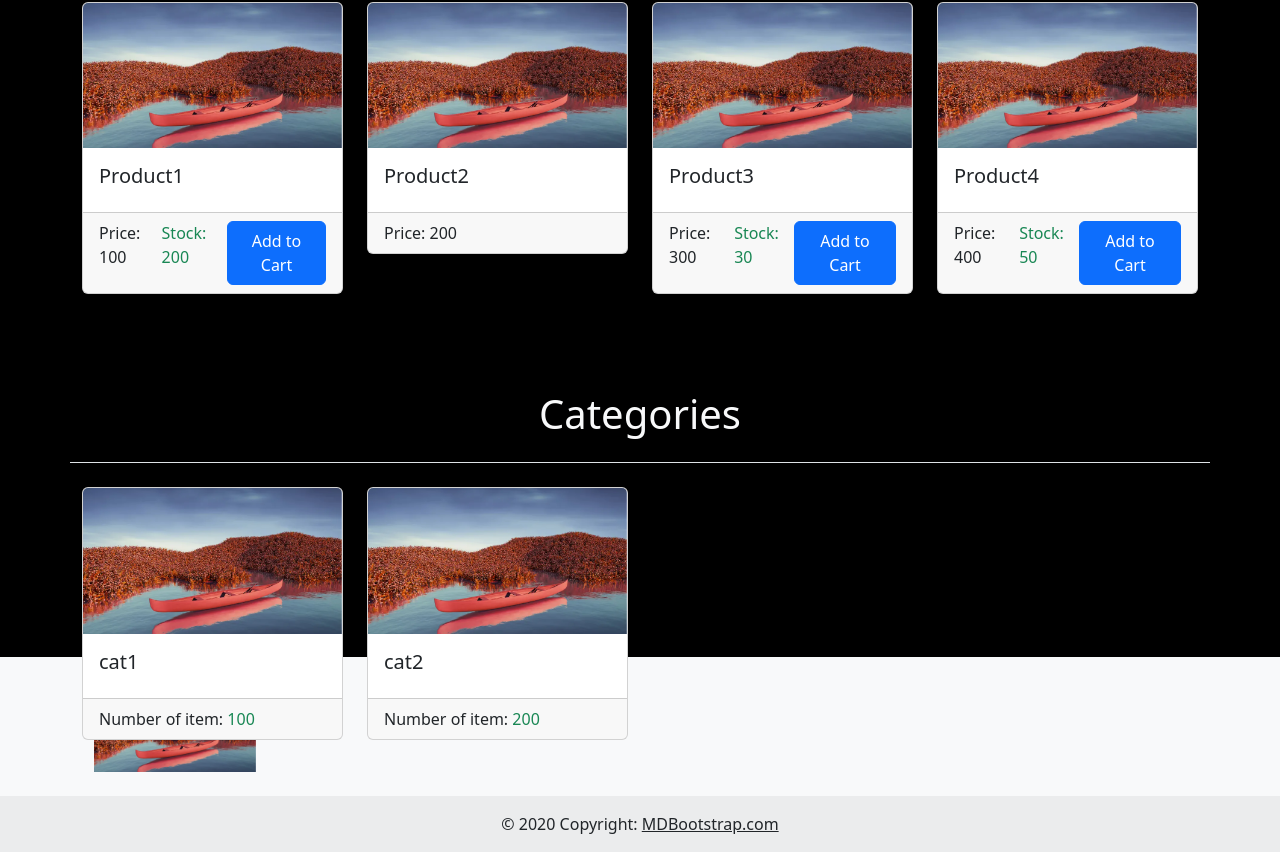
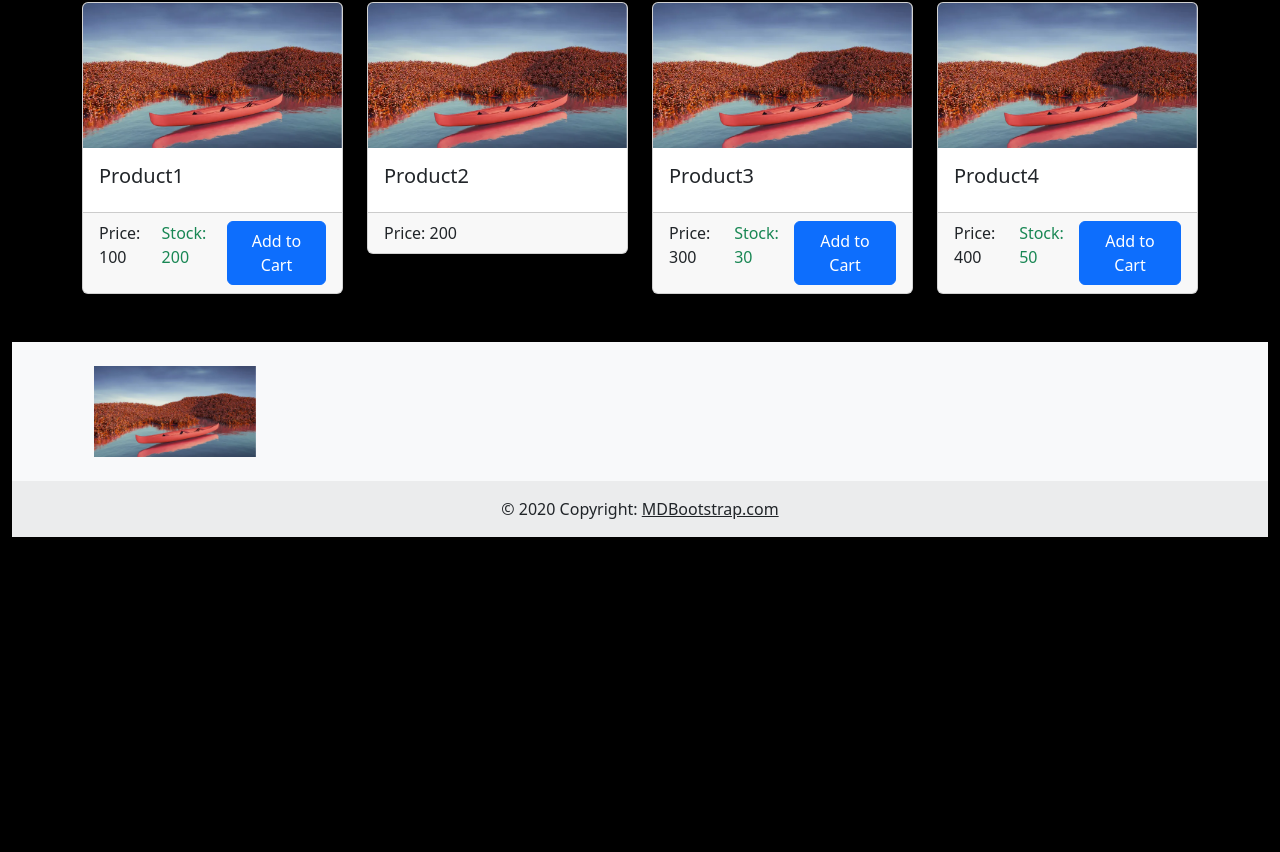
Before and after one commit to anasnashat/angular-day2-lab, an Angular app: page /home in a window 1280 px wide. Shown: the part 251-1103 px from the top of the page. After the commit the page ends 908 px from the top, so only its background shows below. Built offline with nearby package versions, Linux system fonts and the light colour scheme.

Commit message:
update app layout and routing: replace product component with router outlet, add products component, and adjust footer placement

```diff
--- a/src/app/app.component.html
+++ b/src/app/app.component.html
@@ -1,13 +1,14 @@
 
 <app-nav-bar></app-nav-bar>
 
-<div class="container mt-3 vh-100 w-100">
-  <div class="row">
-  <app-product (sendToCart)="addToCart($event)"></app-product>
-  </div>
-  <div class="row mt-5">
-    <app-category></app-category>
+<div class="container-fluid mt-3 vh-100">
+  <div class="container">
+    <div class="row">
+      <router-outlet></router-outlet>
+    </div>
   </div>
 
+  <div class="mt-5">
+    <app-footer></app-footer>
+  </div>
 </div>
-<app-footer></app-footer>
--- a/src/app/app.component.ts
+++ b/src/app/app.component.ts
@@ -14,7 +14,5 @@ import {FooterComponent} from './footer/footer.component';
 export class AppComponent {
   title = 'testApp';
 
-  addToCart(product: any) {
-    console.log('Product added to cart:', product);
-  }
+
 }
--- a/src/app/app.routes.ts
+++ b/src/app/app.routes.ts
@@ -2,13 +2,14 @@ import { Routes } from '@angular/router';
 import {AppComponent} from './app.component';
 import {AboutComponent} from './about/about.component';
 import {ContactComponent} from './contact/contact.component';
+import {ProductsComponent} from './products/products.component';
 import {ProductComponent} from './product/product.component';
 
 export const routes: Routes = [
-  {path:"home", component: AppComponent},
+  {path:"home", component: ProductComponent},
   {path:"about", component: AboutComponent},
   {path:"contact", component: ContactComponent},
-  {path:"products", component: ProductComponent},
+  {path:"products", component: ProductsComponent},
 
   {path:"**", redirectTo:"home", pathMatch:"full"},
 ];
```
